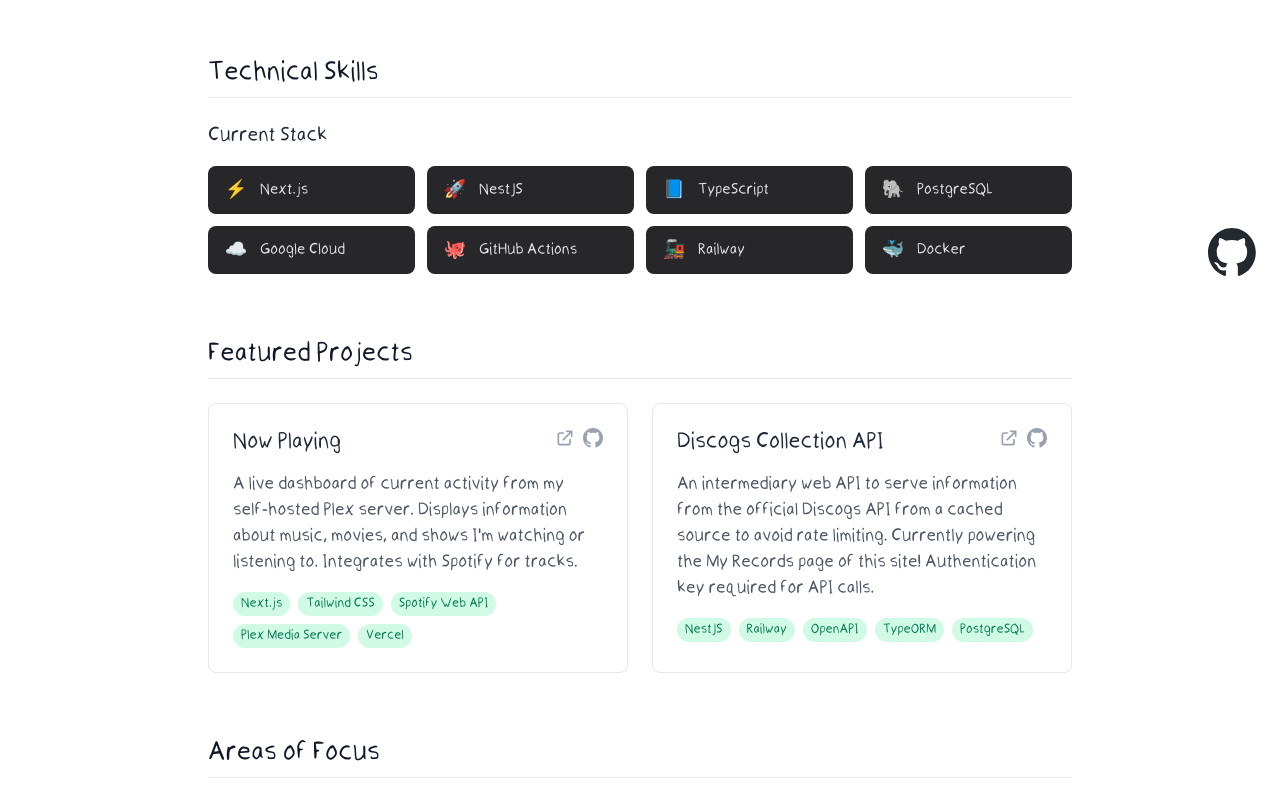
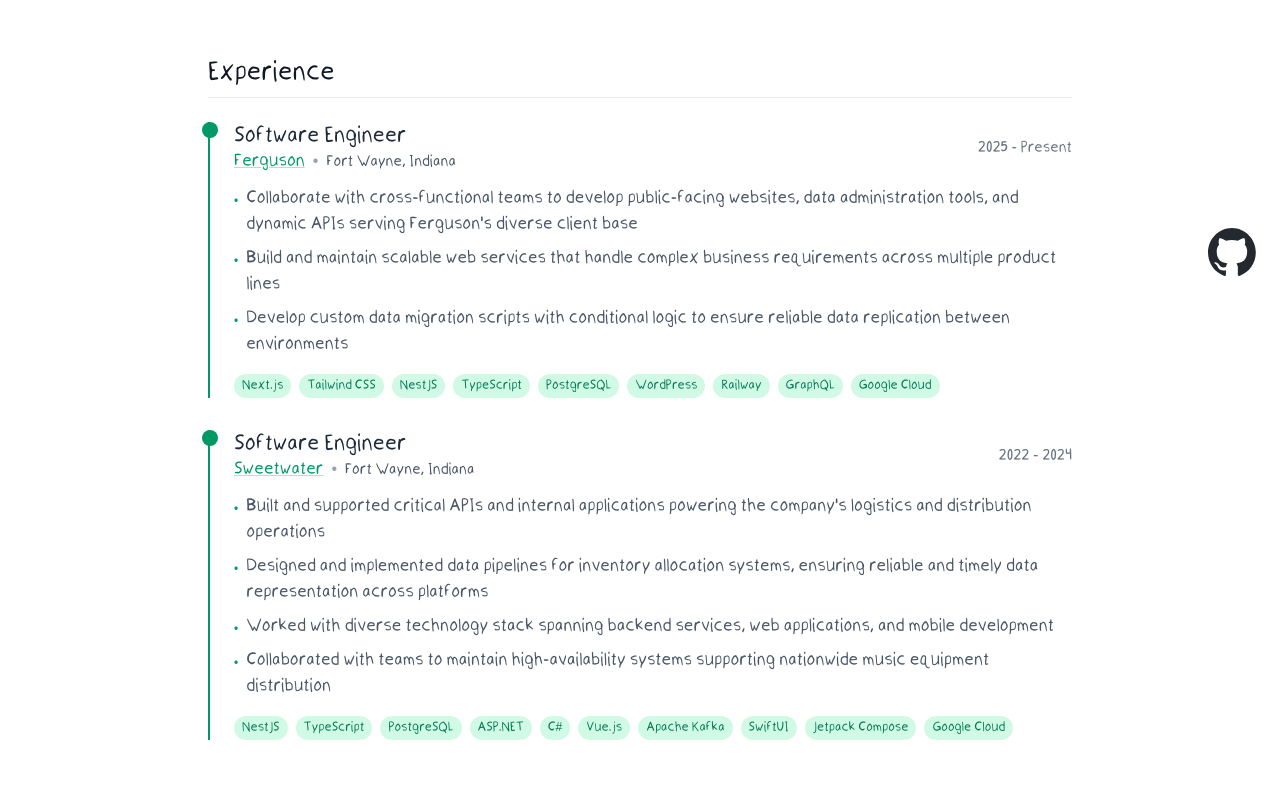
Before and after one commit to caleb-vanlue/side-a, a Next.js app: page /portfolio in a window 1280 px wide. Shown: the part 500-1300 px from the top of the page. Built offline with nearby package versions, Linux system fonts and the light colour scheme.

Commit message:
Add experience

```diff
--- a/src/app/portfolio/page.tsx
+++ b/src/app/portfolio/page.tsx
@@ -4,6 +4,7 @@ import { PageLayout } from "../../components/layout";
 import {
   Hero,
   WhatIDo,
+  Experience,
   TechnicalSkills,
   FeaturedProjects,
   AreasOfFocus,
@@ -17,6 +18,7 @@ export default function PortfolioPage() {
       <div className="mt-16 sm:mt-8">
         <Hero />
         <WhatIDo />
+        <Experience />
         <TechnicalSkills />
         <FeaturedProjects />
         <AreasOfFocus />
--- /dev/null
+++ b/src/components/Experience.tsx
@@ -0,0 +1,144 @@
+import { Section } from "./shared/Section";
+import { SectionTitle } from "./shared/SectionTitle";
+
+interface ExperienceItem {
+  company: string;
+  companyUrl?: string;
+  position: string;
+  duration: string;
+  location: string;
+  description: string[];
+  technologies?: string[];
+}
+
+export default function Experience() {
+  const experiences: ExperienceItem[] = [
+    {
+      company: "Ferguson",
+      companyUrl: "https://theferg.com",
+      position: "Software Engineer",
+      duration: "2025 - Present",
+      location: "Fort Wayne, Indiana",
+      description: [
+        "Collaborate with cross-functional teams to develop public-facing websites, data administration tools, and dynamic APIs serving Ferguson's diverse client base",
+        "Build and maintain scalable web services that handle complex business requirements across multiple product lines",
+        "Develop custom data migration scripts with conditional logic to ensure reliable data replication between environments",
+      ],
+      technologies: [
+        "Next.js",
+        "Tailwind CSS",
+        "NestJS",
+        "TypeScript",
+        "PostgreSQL",
+        "WordPress",
+        "Railway",
+        "GraphQL",
+        "Google Cloud",
+      ],
+    },
+    {
+      company: "Sweetwater",
+      companyUrl: "https://sweetwater.com",
+      position: "Software Engineer",
+      duration: "2022 - 2024",
+      location: "Fort Wayne, Indiana",
+      description: [
+        "Built and supported critical APIs and internal applications powering the company's logistics and distribution operations",
+        "Designed and implemented data pipelines for inventory allocation systems, ensuring reliable and timely data representation across platforms",
+        "Worked with diverse technology stack spanning backend services, web applications, and mobile development",
+        "Collaborated with teams to maintain high-availability systems supporting nationwide music equipment distribution",
+      ],
+      technologies: [
+        "NestJS",
+        "TypeScript",
+        "PostgreSQL",
+        "ASP.NET",
+        "C#",
+        "Vue.js",
+        "Apache Kafka",
+        "SwiftUI",
+        "Jetpack Compose",
+        "Google Cloud",
+      ],
+    },
+  ];
+
+  const formatDuration = (duration: string) => {
+    return duration;
+  };
+
+  return (
+    <Section>
+      <SectionTitle>Experience</SectionTitle>
+      <div className="space-y-8">
+        {experiences.map((experience, index) => (
+          <div
+            key={`${experience.company}-${index}`}
+            className="border-l-2 border-emerald-600 pl-6 relative"
+          >
+            <div className="absolute -left-2 top-0 w-4 h-4 bg-emerald-600 rounded-full"></div>
+
+            <div className="space-y-3">
+              <div className="flex flex-col sm:flex-row sm:items-center sm:justify-between gap-2">
+                <div>
+                  <h3 className="text-xl font-medium text-gray-800">
+                    {experience.position}
+                  </h3>
+                  <div className="flex items-center gap-2">
+                    {experience.companyUrl ? (
+                      <a
+                        href={experience.companyUrl}
+                        target="_blank"
+                        rel="noopener noreferrer"
+                        className="text-emerald-600 hover:text-emerald-700 transition-colors duration-200 underline decoration-emerald-600/30 hover:decoration-emerald-700/50 font-medium"
+                      >
+                        {experience.company}
+                      </a>
+                    ) : (
+                      <span className="text-emerald-600 font-medium">
+                        {experience.company}
+                      </span>
+                    )}
+                    <span className="text-gray-400">•</span>
+                    <span className="text-gray-600 text-sm">
+                      {experience.location}
+                    </span>
+                  </div>
+                </div>
+                <div className="text-sm text-gray-500 font-medium">
+                  {formatDuration(experience.duration)}
+                </div>
+              </div>
+
+              <ul className="space-y-2">
+                {experience.description.map((item, itemIndex) => (
+                  <li
+                    key={itemIndex}
+                    className="text-gray-600 leading-relaxed flex items-start gap-2"
+                  >
+                    <span className="text-emerald-600 mt-2 text-xs">•</span>
+                    <span>{item}</span>
+                  </li>
+                ))}
+              </ul>
+
+              {experience.technologies &&
+                experience.technologies.length > 0 && (
+                  <div className="flex flex-wrap gap-2 mt-4">
+                    {experience.technologies.map((tech) => (
+                      <span
+                        key={tech}
+                        className="px-2 py-1 bg-emerald-100 text-emerald-700 text-xs rounded-full"
+                      >
+                        {tech}
+                      </span>
+                    ))}
+                  </div>
+                )}
+            </div>
+          </div>
+        ))}
+      </div>
+    </Section>
+  );
+}
--- a/src/components/portfolio/index.ts
+++ b/src/components/portfolio/index.ts
@@ -5,3 +5,4 @@ export { default as FeaturedProjects } from "../FeaturedProjects";
 export { default as AreasOfFocus } from "../AreasOfFocus";
 export { default as SideProjects } from "../SideProjects";
 export { default as ContactSection } from "../ContactSection";
+export { default as Experience } from "../Experience";
```
